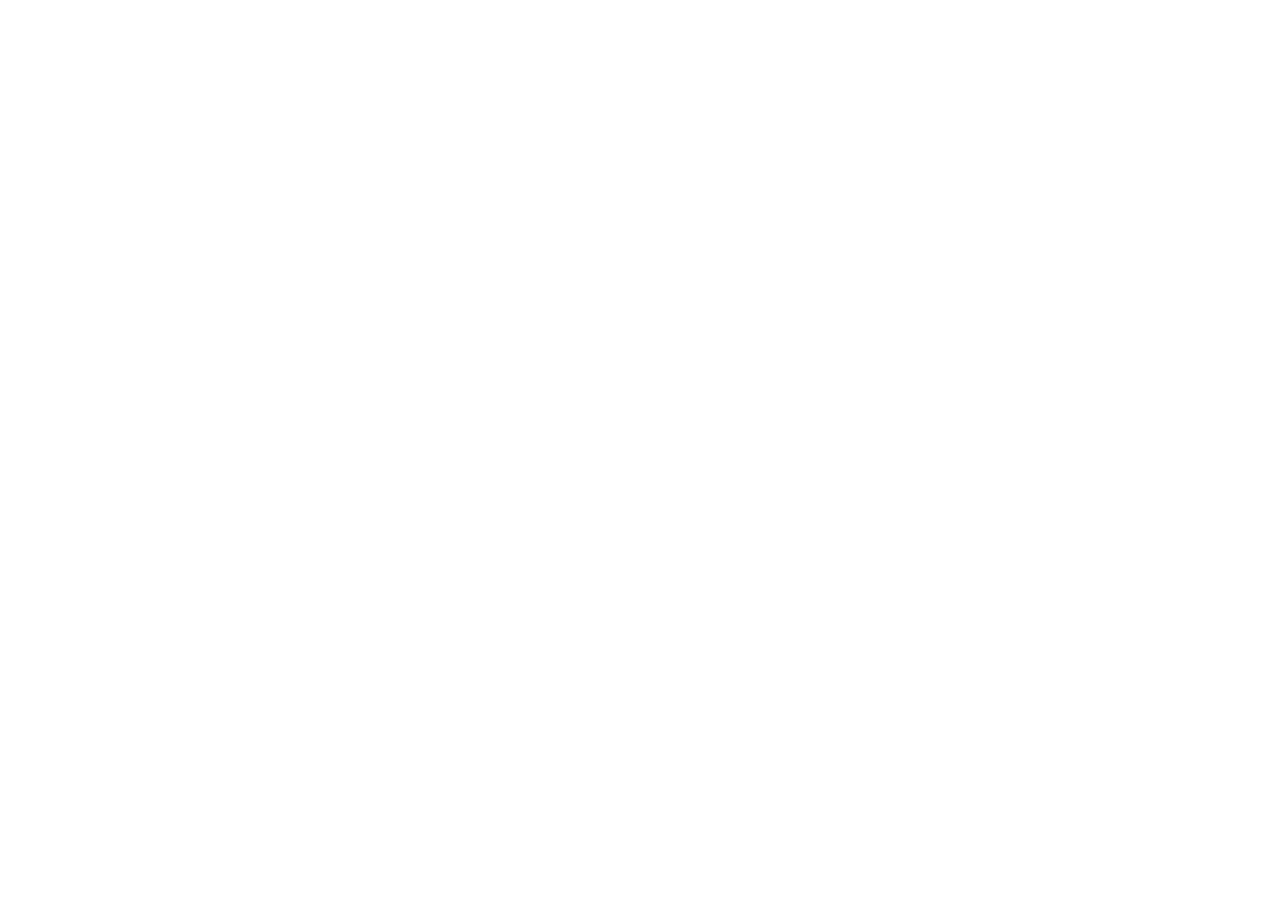
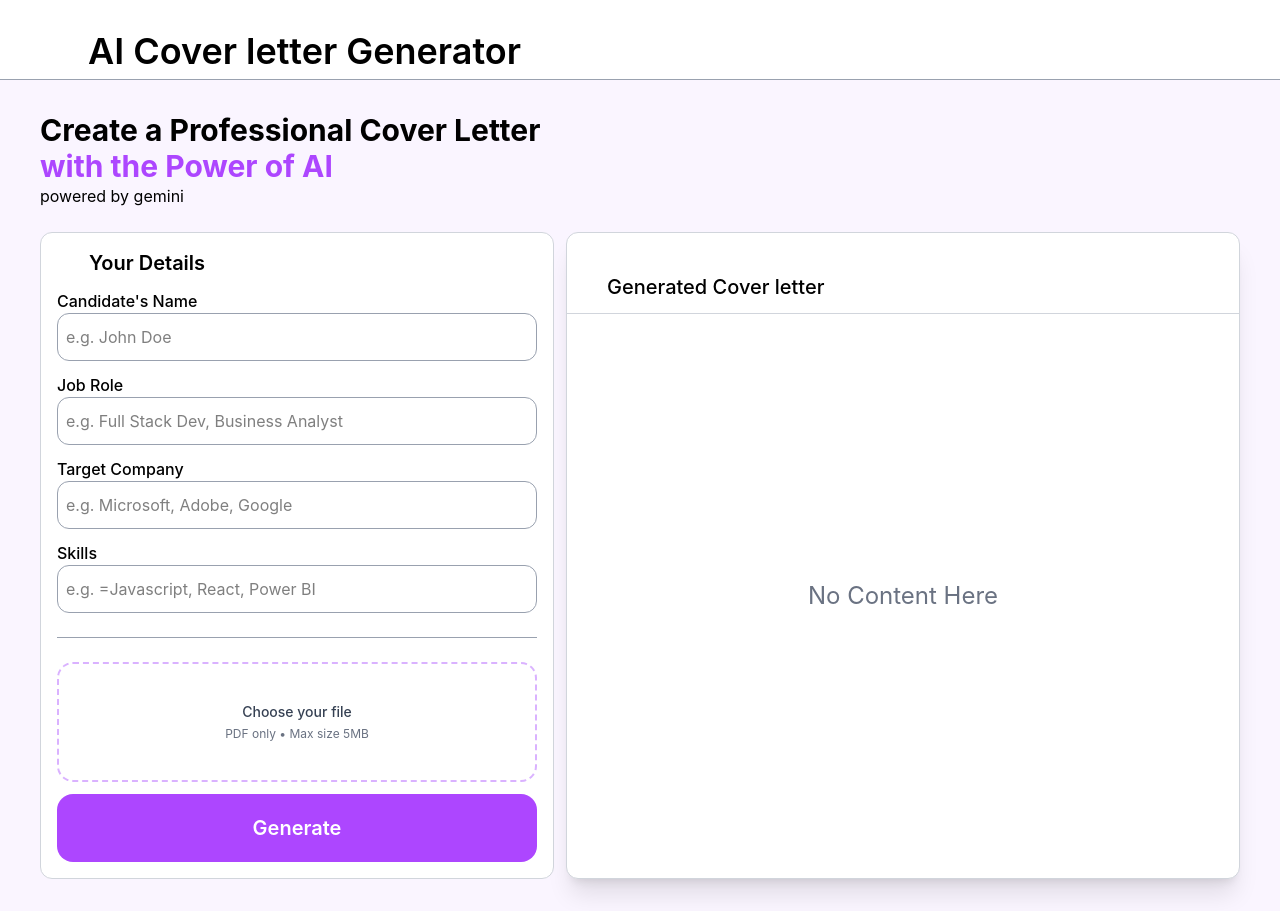
Before and after one commit to srijanstack/Prodesk-Sprint-4, a React (Vite) app: page / in a window 1280 px wide. Before the commit the page ends 800 px from the top, so only its background shows below. Built offline with nearby package versions, Linux system fonts and the light colour scheme.

Commit message:
UI: inital ui done

```diff
--- a/src/App.jsx
+++ b/src/App.jsx
@@ -1,7 +1,29 @@
-
+import Header from "./components/Header";
+import Form from "./components/Form";
+import Letter from "./components/Letter";
 
 function App() {
- return(<></>)
+  return (
+    <>
+      <Header />
+      <div className="px-10 py-8 gap-6 flex flex-col bg-purple-50">
+        <section>
+          <h1 className="text-3xl font-bold ">
+            Create a Professional Cover Letter
+          </h1>
+          <span className="text-3xl font-bold text-purple-500">
+            with the Power of AI
+          </span>
+          <br />
+          <span>powered by gemini</span>
+        </section>
+        <div className="flex gap-3  items-stretch min-h-150">
+          <Form />
+          <Letter />
+        </div>
+      </div>
+    </>
+  );
 }
 
-export default App
+export default App;
--- /dev/null
+++ b/src/components/Form.jsx
@@ -0,0 +1,65 @@
+import Input from "./Input";
+
+function Form() {
+  return (
+    <>
+      <form
+        onSubmit={(e) => {
+          e.preventDefault();
+        }}
+        className="flex flex-col p-4 border border-gray-300 rounded-xl gap-3 w-fit bg-white"
+      >
+        <h1 className="text-xl font-semibold ml-8">Your Details</h1>
+        <Input
+          id="username"
+          name={"Candidate's Name"}
+          placeholder={"e.g. John Doe"}
+        />
+        <Input
+          id="jobrole"
+          name={"Job Role"}
+          placeholder={"e.g. Full Stack Dev, Business Analyst"}
+        />
+        <Input
+          id="tgtcomp"
+          name={"Target Company"}
+          placeholder={"e.g. Microsoft, Adobe, Google"}
+        />
+        <Input id="skills" name={"Skills"} placeholder={"e.g. =Javascript, React, Power BI"} />
+
+        <hr className="text-gray-400 my-3" />
+
+        <div className="w-full">
+          <label
+            htmlFor="resume-upload"
+            className="flex flex-col items-center justify-center w-full h-30 border-2 border-dashed border-purple-300 rounded-2xl cursor-pointer bg-white"
+          >
+            <div className="flex flex-col items-center justify-center text-center px-4">
+              <p className="text-sm font-medium text-gray-700">
+                Choose your file
+              </p>
+
+              <p className="text-xs text-gray-500 mt-1">
+                PDF only • Max size 5MB
+              </p>
+            </div>
+
+            <input
+              id="resume-upload"
+              type="file"
+              accept=".pdf"
+              className="hidden"
+            />
+          </label>
+        </div>
+        <button
+          type=""
+          className="p-5 rounded-2xl text-white text-xl font-semibold bg-purple-500 w-full cursor-pointer transition duration-300 hover:scale-105 active:scale-95"
+        >
+          Generate
+        </button>
+      </form>
+    </>
+  );
+}
+export default Form;
--- /dev/null
+++ b/src/components/Header.jsx
@@ -0,0 +1,11 @@
+function Header() {
+  return (
+    <>
+      <nav className="h-20 bg-white border-b border-gray-400 flex items-end p-2">
+        <h1 className="ml-20 font-semibold text-4xl">AI Cover letter Generator</h1>
+      </nav>
+    </>
+  );
+}
+
+export default Header;
--- /dev/null
+++ b/src/components/Input.jsx
@@ -0,0 +1,20 @@
+function Input({ name, id, placeholder }) {
+  return (
+    <>
+      <div>
+        <label className="font-medium" htmlFor={`${id}`}>
+          {name}
+        </label>
+        <input
+          placeholder={`${placeholder}`}
+          className="p-2 h-12 w-120 border-gray-400 border rounded-xl outline-purple-500 block"
+          type="text"
+          name={`${id}`}
+          id={`${id}`}
+        />
+      </div>
+    </>
+  );
+}
+
+export default Input;
--- /dev/null
+++ b/src/components/Letter.jsx
@@ -0,0 +1,16 @@
+function Letter() {
+  return (
+    <>
+      <div className="flex flex-col grow border rounded-xl bg-white border-gray-300 shadow-xl">
+        <div className="h-1/10 p-10 border-b w-full border-gray-300">
+          <h1 className="text-xl font-medium">Generated Cover letter</h1>
+        </div>
+        <div className="h-full w-full flex items-center justify-center p-4">
+          <p className="text-2xl text-gray-500">No Content Here</p>
+        </div>
+      </div>
+    </>
+  );
+}
+
+export default Letter;
```
Also changed, not shown: src/components/CoverLetterPanel.jsx (added).
